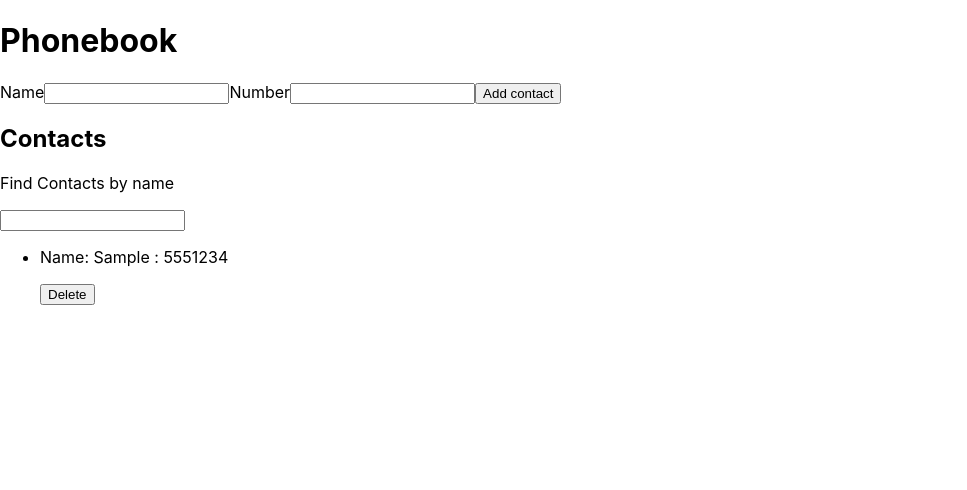
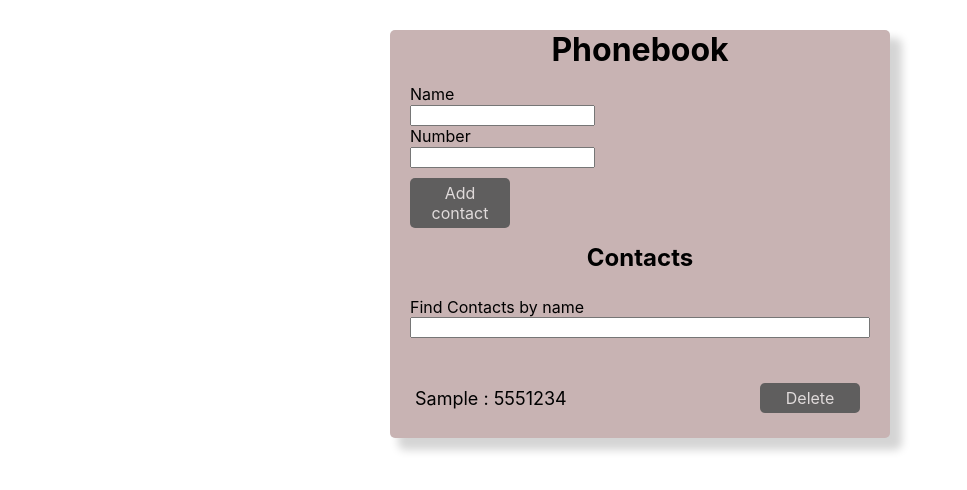
Before and after one commit to zablockiy/goit-react-hw-02-phonebook, a React (Create React App) app: page / in a window 1280 px wide. Both pictures are taken after typing "Sample", "5551234" into the empty fields and a click on the button "Add contact". Shown: the top 490 px of the page, without its empty margins (0-967 px from the left). Built offline with nearby package versions, Linux system fonts and the light colour scheme.

Commit message:
add styles

```diff
--- a/src/components/App.jsx
+++ b/src/components/App.jsx
@@ -1,8 +1,9 @@
 import React, { Component } from 'react';
 import { Form } from './Form/Form';
 import { ListContact } from './ListContact/ListContact';
-import {Filter} from './Filter/Filter';
+import { Filter } from './Filter/Filter';
 import { nanoid } from 'nanoid';
+import style from './App.module.css';
 
 
 export class App extends Component {
@@ -38,7 +39,7 @@ export class App extends Component {
 
   onVisibleContact = () => {
     const normalized = this.state.filter.toLowerCase();
-    return (this.state.contacts.filter(contact => contact.name.toLowerCase().includes(normalized)))
+    return (this.state.contacts.filter(contact => contact.name.toLowerCase().includes(normalized)));
   };
 
   onDeleteContact = (id) => {
@@ -51,10 +52,10 @@ export class App extends Component {
   render() {
     const visibleContacts = this.onVisibleContact();
     return (
-      <div>
-        <h1>Phonebook</h1>
+      <div className={style.wrapper}>
+        <h1 className={style.title}>Phonebook</h1>
         <Form onSubmit={this.onAddContact} />
-        <h2>Contacts</h2>
+        <h2 className={style.subtitle}>Contacts</h2>
         <Filter value={this.state.filter} onFilter={this.handleInputChange} />
         <ListContact contacts={visibleContacts} onDeleteContact={this.onDeleteContact} />
       </div>
--- /dev/null
+++ b/src/components/App.module.css
@@ -0,0 +1,17 @@
+.wrapper {
+  margin-top: 30px;
+  margin-left: auto;
+  margin-right: auto;
+  width: 500px;
+  border-radius: 5px;
+  background-color: #c8b3b3;
+  box-shadow: 10px 10px 8px 2px rgb(0 0 0 / 17%);
+
+}
+
+.title {
+  text-align: center;
+}
+.subtitle {
+  text-align: center;
+}
--- a/src/components/Filter/Filter.jsx
+++ b/src/components/Filter/Filter.jsx
@@ -1,14 +1,15 @@
 import React from 'react';
 import PropTypes from 'prop-types';
+import style from './filter.module.css';
 
-export const Filter = ({value, onFilter}) =>{
+export const Filter = ({ value, onFilter }) => {
   return (
-    <>
-      <p>Find Contacts by name</p>
-      <input type="text" name="filter" value={value} onChange={onFilter} />
-    </>
-  )
-}
+    <div className={style.wrapper}>
+      <p className={style.title}>Find Contacts by name</p>
+      <input type='text' name='filter' value={value} onChange={onFilter} />
+    </div>
+  );
+};
 
 Filter.propTypes = {
   value: PropTypes.string.isRequired,
--- /dev/null
+++ b/src/components/Filter/filter.module.css
@@ -0,0 +1,11 @@
+.title {
+  margin-top: 10px;
+  font-size: 16px;
+}
+.wrapper {
+  display: flex;
+  flex-direction: column;
+  padding: 15px;
+  margin-left: 5px;
+  margin-right: 5px;
+}
--- a/src/components/Form/Form.jsx
+++ b/src/components/Form/Form.jsx
@@ -1,5 +1,6 @@
 import React, { Component } from 'react';
 import PropTypes from 'prop-types';
+import style from './form.module.css';
 
 
 export class Form extends Component {
@@ -27,9 +28,9 @@ export class Form extends Component {
 
   render() {
     return (
-      <form onSubmit={this.handleSubmit}>
+      <form className={style.form} onSubmit={this.handleSubmit}>
+        <div>Name</div>
         <label>
-          Name
           <input
             type='text'
             name='name'
@@ -40,8 +41,8 @@ export class Form extends Component {
             required
           />
         </label>
+        <div>Number</div>
         <label>
-          Number
           <input
             value={this.state.phone}
             onChange={this.handleInputChange}
@@ -53,7 +54,7 @@ export class Form extends Component {
 
           />
         </label>
-        <button type='submit'> Add contact</button>
+        <button className={style.btn} type='submit'> Add contact</button>
       </form>
     );
   }
--- /dev/null
+++ b/src/components/Form/form.module.css
@@ -0,0 +1,20 @@
+.form {
+  display: flex;
+  flex-direction: column;
+  padding: 15px;
+  margin-left: 5px;
+  margin-right: 5px;
+
+}
+.btn {
+  width: 100px;
+  margin-top:10px;
+  padding: 5px;
+  border-radius: 5px;
+  cursor: pointer;
+  background-color: #5f5e5e;
+  color: #e0dbdb;
+}
+.btn:hover{
+  transform: scale(1.05);
+}
--- a/src/components/ItemContact/ItemContact.jsx
+++ b/src/components/ItemContact/ItemContact.jsx
@@ -1,14 +1,15 @@
 import React from 'react';
 import PropTypes from 'prop-types';
+import style from './itemContact.module.css';
 
-export const ItemContact = ({id,name,phone,del})=>{
+export const ItemContact = ({ id, name, phone, del }) => {
   return (<>
-    <li>
-      <p>Name: {name} : {phone}</p>
-      <button onClick={() => del(id)}> Delete </button>
+    <li className={style.item}>
+      <p className={style.title}>{name} : {phone}</p>
+      <button className={style.btn} onClick={() => del(id)}> Delete</button>
     </li>
-  </>)
-}
+  </>);
+};
 
 ItemContact.propTypes = {
   id: PropTypes.string.isRequired,
--- /dev/null
+++ b/src/components/ItemContact/itemContact.module.css
@@ -0,0 +1,29 @@
+.item {
+  display: flex;
+  align-items: center;
+  justify-content: space-between;
+  margin-bottom: 15px;
+  margin-right: 5px;
+
+}
+
+.title {
+  font-size: 18px;
+  font-weight: normal;
+
+
+}
+
+.btn {
+  width: 100px;
+  height: 30px;
+  padding: 5px;
+  border-radius: 5px;
+  cursor: pointer;
+  background-color: #5f5e5e;
+  color: #e0dbdb;
+}
+
+.btn:hover{
+  transform: scale(1.05);
+}
--- a/src/components/ListContact/ListContact.jsx
+++ b/src/components/ListContact/ListContact.jsx
@@ -1,12 +1,13 @@
 import React from 'react';
 import PropTypes from 'prop-types';
 import { ItemContact } from '../ItemContact/ItemContact';
+import style from './listContact.module.css';
 
 export const ListContact = ({ contacts, onDeleteContact }) => {
   return (
-    <ul>
-      {contacts.map(({id,name,phone})=>
-        <ItemContact key ={id} phone={phone} name={name} id={id} del={onDeleteContact}/>)}
+    <ul className={style.list}>
+      {contacts.map(({ id, name, phone }) =>
+        <ItemContact key={id} phone={phone} name={name} id={id} del={onDeleteContact} />)}
     </ul>
   );
 };
--- /dev/null
+++ b/src/components/ListContact/listContact.module.css
@@ -0,0 +1,7 @@
+.list {
+  margin-top: 20px;
+  margin-left: 10px;
+  margin-right: 10px;
+  padding: 10px 15px;
+;
+}
--- a/src/index.css
+++ b/src/index.css
@@ -13,3 +13,35 @@ code {
   font-family: source-code-pro, Menlo, Monaco, Consolas, 'Courier New',
     monospace;
 }
+h1,
+h2,
+h3,
+h4,
+h5,
+h6,
+p {
+  margin-top: 0;
+  margin-bottom: 0;
+}
+
+ul {
+  margin: 0;
+  padding: 0;
+  list-style: none;
+}
+
+
+a {
+  display: block;
+  text-decoration: none;
+  cursor: pointer;
+}
+
+button {
+  padding: 0;
+  border: none;
+  font: inherit;
+  color: inherit;
+  background-color: transparent;
+  cursor: pointer;
+}
```
